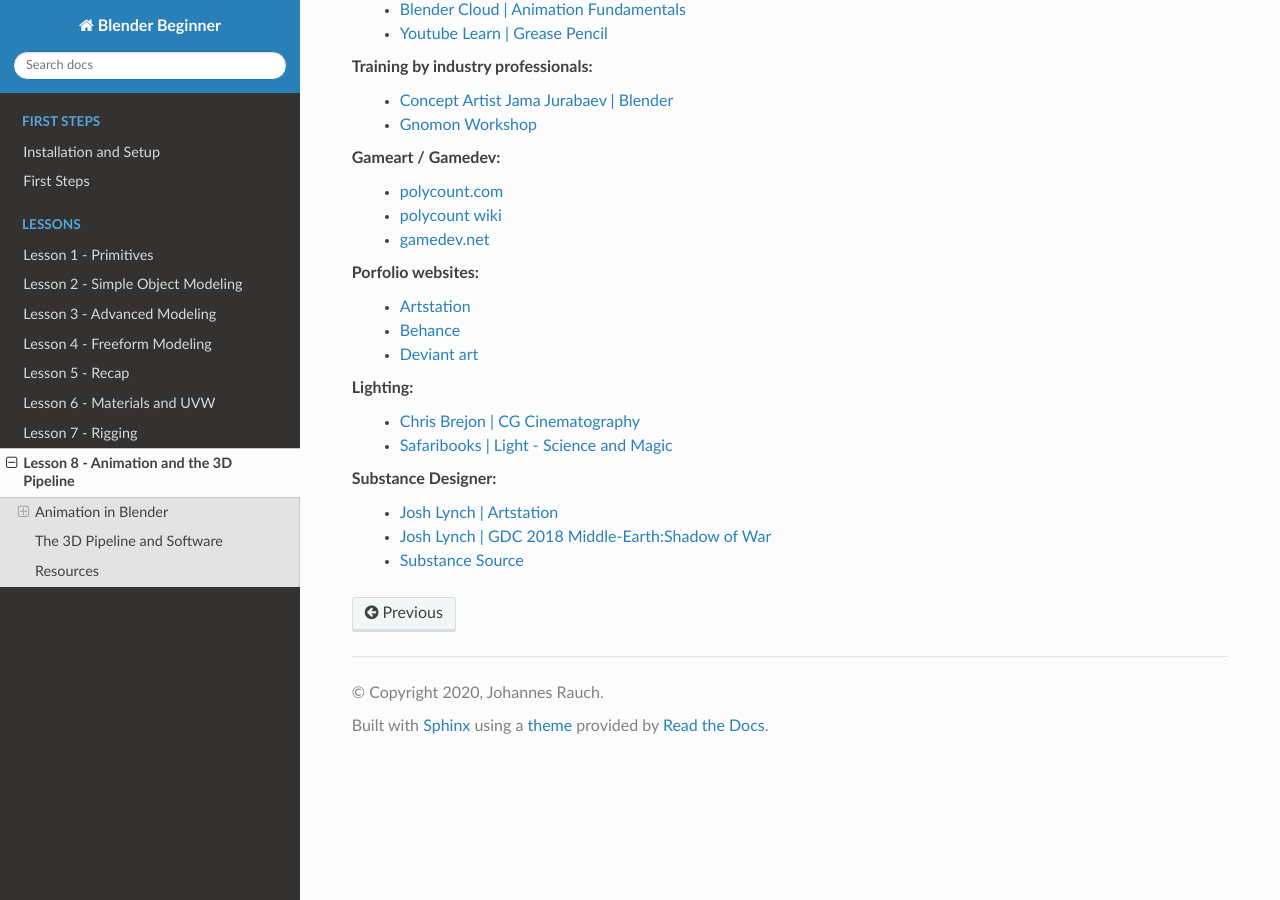
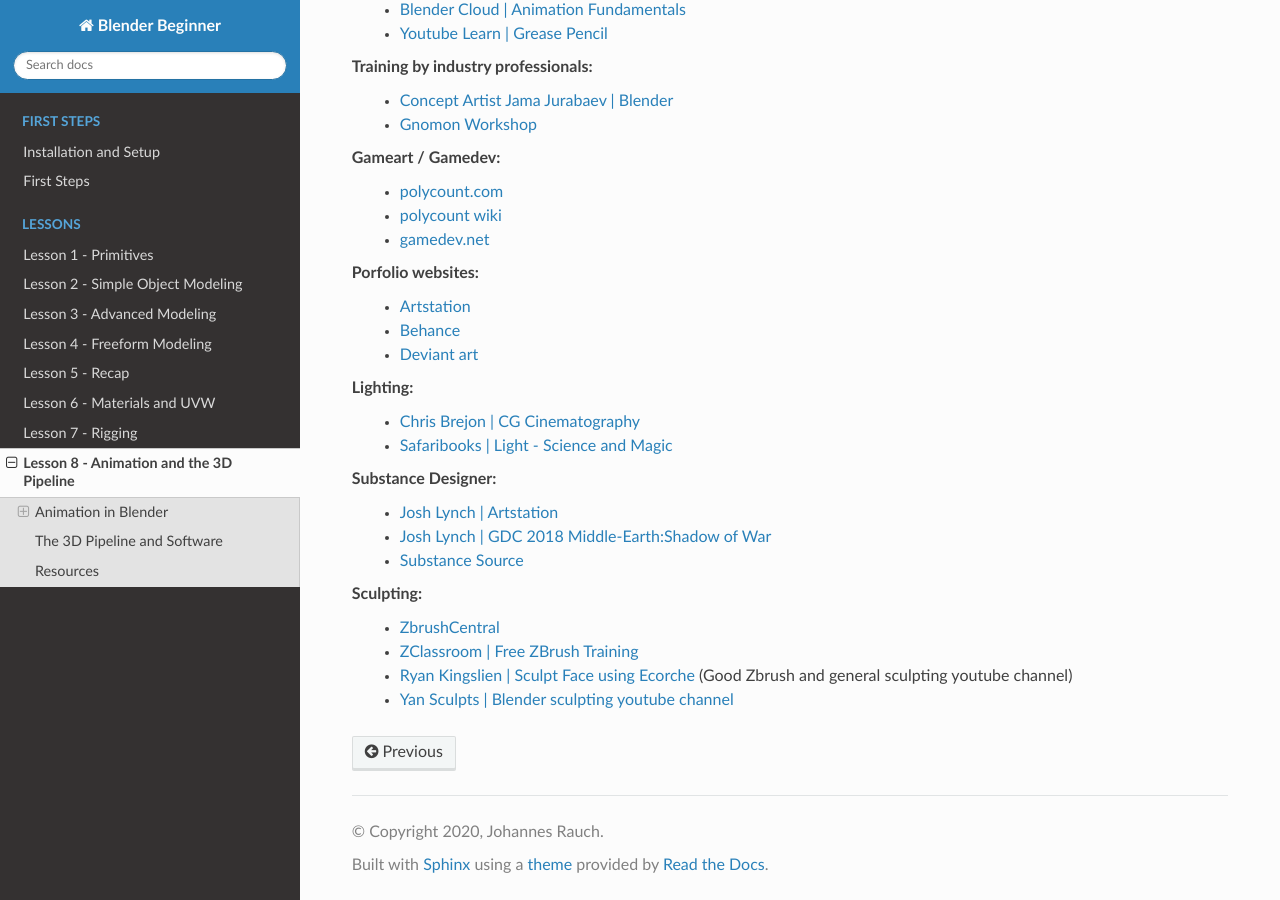
Before and after one commit to smokejohn/blender_beginner, a Sphinx documentation site: the page built from source/lessons/lesson8.rst, in a window 1280 px wide and 900 px high, scrolled down 4189 px. Built offline with Sphinx 7.4.7 and the Read the Docs theme 2.0.0, drawn with Linux system fonts in a browser that asks for light colours.

Commit message:
add sculpting links to lesson 8

```diff
--- a/source/lessons/lesson8.rst
+++ b/source/lessons/lesson8.rst
@@ -151,3 +151,9 @@
     * `Josh Lynch | Artstation <https://www.artstation.com/joshlynch>`_
     * `Josh Lynch | GDC 2018 Middle-Earth:Shadow of War <https://www.youtube.com/watch?v=TeMCtK1llIM>`_
     * `Substance Source <https://source.substance3d.com/>`_
+
+Sculpting:
+    * `ZbrushCentral <https://www.zbrushcentral.com/>`_
+    * `ZClassroom | Free ZBrush Training <http://pixologic.com/zclassroom/>`_
+    * `Ryan Kingslien | Sculpt Face using Ecorche <https://www.youtube.com/watch?v=gZEs5x9jL8E>`_ (Good Zbrush and general sculpting youtube channel)
+    * `Yan Sculpts | Blender sculpting youtube channel <https://www.youtube.com/c/yansculpts>`_
```
